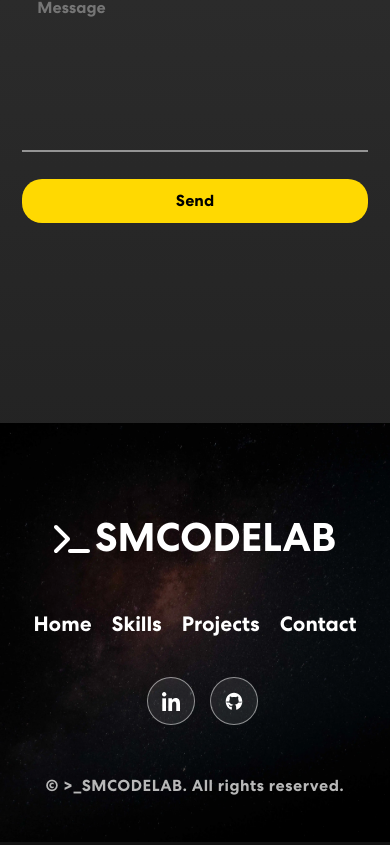
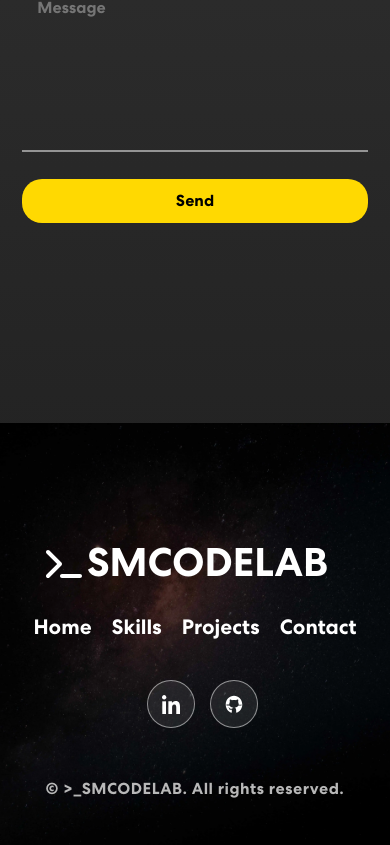
Before and after one commit to mihaylov-simeon/personal-portfolio, a React (Create React App) app: page / in a window 390 px wide. Shown: the part 4494-5339 px from the top of the page. Built offline with nearby package versions, Linux system fonts and the light colour scheme.

Commit message:
alignment-fixes

```diff
--- a/src/App.css
+++ b/src/App.css
@@ -836,6 +836,13 @@ nav.navbar .navbar-toggler[aria-expanded="true"] .navbar-toggler-icon {
   margin-top: 20px;
 }
 
+.footer .navbar-brand {
+  display: flex;
+  justify-content: baseline;
+  align-items: baseline;
+  margin-top: 20px;
+}
+
 .footer .navbar-brand a {
   text-decoration: none;
 }
@@ -856,22 +863,22 @@ nav.navbar .navbar-toggler[aria-expanded="true"] .navbar-toggler-icon {
 }
 
 .footer .footer-links {
-  display: flex; /* Use flexbox */
-  flex-wrap: wrap; /* Allow wrapping */
-  justify-content: center; /* Align links to the right */
+  display: flex;
+  flex-wrap: wrap;
+  justify-content: center;
   margin: 20px 0 20px 0;
 }
 
 .footer .footer-links a {
   color: #fff;
   text-decoration: none;
-  margin-right: 20px; /* Adjust margin between links */
+  margin-right: 20px;
   font-size: 1.3rem;
   font-weight: 700;
 }
 
 .footer .footer-links a:last-child {
-  margin-right: 0; /* Remove margin from the last link */
+  margin-right: 0;
 }
 
 .footer .footer-links a:hover {
@@ -881,6 +888,8 @@ nav.navbar .navbar-toggler[aria-expanded="true"] .navbar-toggler-icon {
 @media screen and (max-width: 576px) {
   .footer .navbar-brand {
     text-align: center;
+    align-items: center;
+    justify-content: center;
   }
 
   .fa-terminal,
```
